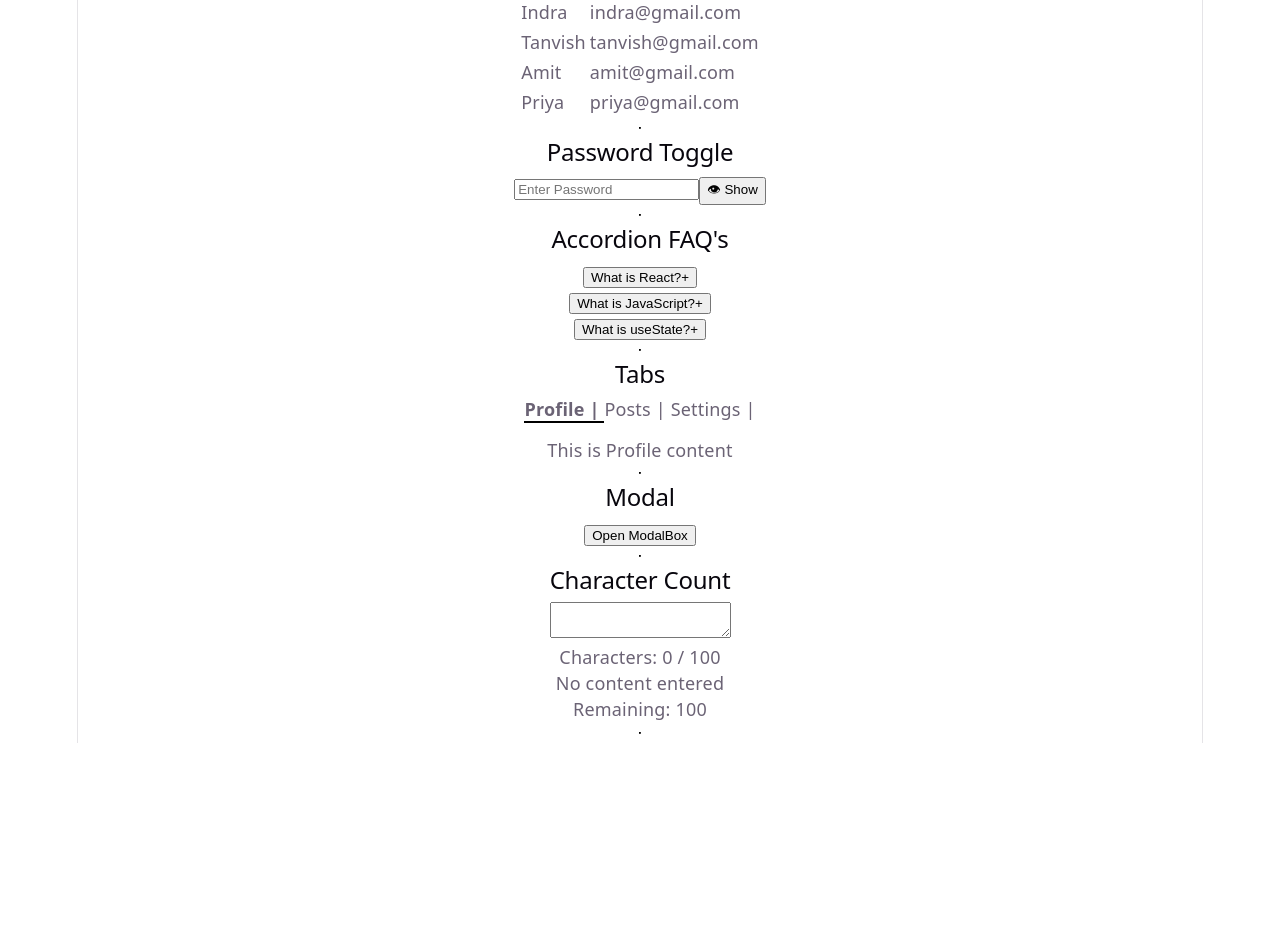
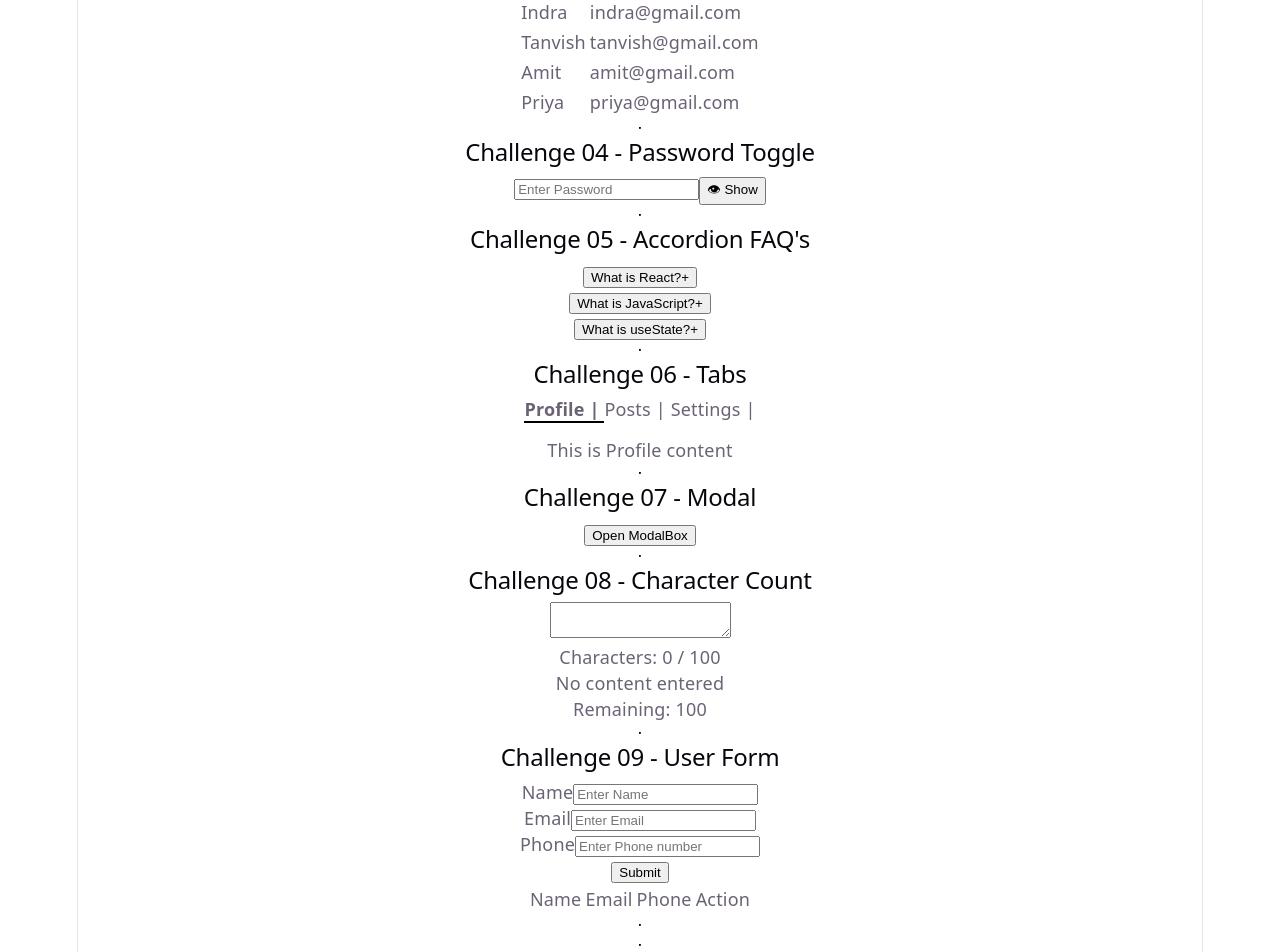
Before and after one commit to indra1461/reactCodingChallenge, a React (Vite) app: page / in a window 1280 px wide. Shown: the part 480-1432 px from the top of the page. Before the commit the page ends 1223 px from the top, so only its background shows below. Built offline with nearby package versions, Linux system fonts and the light colour scheme.

Commit message:
submit userFrom

```diff
--- a/src/App.jsx
+++ b/src/App.jsx
@@ -7,6 +7,7 @@ import Accordion from "./challenges/05-accordion/Accordion";
 import Tabs from "./challenges/06-tabs/Tabs";
 import Modal from "./challenges/07-modal/Modal";
 import CharcterCount from "./challenges/08-characterCount/CharcterCount";
+import UserForm from "./challenges/09-UserForm/UserForm";
 const App = () => {
   return (
     <>
@@ -28,6 +29,21 @@ const App = () => {
       <hr />
       <CharcterCount />
       <hr />
+      <UserForm />
+      <hr />
+      <hr />
+      <hr />
+      <hr />
+      <hr />
+      <hr />
+      <hr />
+      <hr />
+      <hr />
+      <hr />
+      <hr />
+      <hr />
+      <hr />
+      <hr />
     </>
   );
 };
--- a/src/challenges/01-counter/Counter.jsx
+++ b/src/challenges/01-counter/Counter.jsx
@@ -16,7 +16,7 @@ const Counter = () => {
 
   return (
     <div>
-      <h2>Counter App</h2>
+      <h2>Challenge 01 - Counter App</h2>
 
       <h3>{counter}</h3>
       <button onClick={increment}>Increment</button>
--- a/src/challenges/02-todo/TodoList.jsx
+++ b/src/challenges/02-todo/TodoList.jsx
@@ -49,7 +49,7 @@ const todoList = () => {
   };
   return (
     <div>
-      <h2>CRUD TODO LIST</h2>
+      <h2>Challenge 02 - CRUD TODO LIST</h2>
       <input
         type="text"
         placeholder="Enter todo.."
--- a/src/challenges/03-searchTable/SearchTable.jsx
+++ b/src/challenges/03-searchTable/SearchTable.jsx
@@ -17,7 +17,7 @@ const SearchTable = () => {
   );
   return (
     <div>
-      <h2>Search Table </h2>
+      <h2>Challenge 03 - Search Table </h2>
       <input
         type="text"
         placeholder="search Users by name or email..."
--- a/src/challenges/04-passwordToggle/PasswordToggle.jsx
+++ b/src/challenges/04-passwordToggle/PasswordToggle.jsx
@@ -9,7 +9,7 @@ const PasswordToggle = () => {
   };
   return (
     <div>
-      <h2>Password Toggle</h2>
+      <h2>Challenge 04 - Password Toggle</h2>
       <input
         type={toggle === false ? "password" : "text"}
         placeholder="Enter Password"
--- a/src/challenges/05-accordion/Accordion.jsx
+++ b/src/challenges/05-accordion/Accordion.jsx
@@ -26,7 +26,7 @@ const Accordion = () => {
   };
   return (
     <div>
-      <h2>Accordion FAQ's</h2>
+      <h2>Challenge 05 - Accordion FAQ's</h2>
 
       {faqs.map((f) => (
         <div id={f.id}>
--- a/src/challenges/06-tabs/Tabs.jsx
+++ b/src/challenges/06-tabs/Tabs.jsx
@@ -23,7 +23,7 @@ const Tabs = () => {
   };
   return (
     <div>
-      <h2>Tabs</h2>
+      <h2>Challenge 06 - Tabs</h2>
       {tabs.map((tab) => (
         <span
           id={tab.id}
--- a/src/challenges/07-modal/Modal.jsx
+++ b/src/challenges/07-modal/Modal.jsx
@@ -18,7 +18,7 @@ const Modal = () => {
   }, []);
   return (
     <div>
-      <h2>Modal</h2>
+      <h2>Challenge 07 - Modal</h2>
       <button onClick={modalHandle}>Open ModalBox</button>
       {isOpen === true ? (
         <div className="overlay" onClick={() => setIsOpen(false)}>
--- a/src/challenges/08-characterCount/CharcterCount.jsx
+++ b/src/challenges/08-characterCount/CharcterCount.jsx
@@ -8,7 +8,7 @@ const CharcterCount = () => {
 
   return (
     <div>
-      <h2>Character Count</h2>
+      <h2>Challenge 08 - Character Count</h2>
       <textarea
         value={value}
         onChange={(e) => setValue(e.target.value)}
--- /dev/null
+++ b/src/challenges/09-UserForm/UserForm.jsx
@@ -0,0 +1,101 @@
+import React, { useState } from "react";
+
+const UserForm = () => {
+  const [form, setForm] = useState({
+    name: "",
+    email: "",
+    phone: "",
+  });
+  const [error, setError] = useState("");
+  const [users, setUsers] = useState([]);
+
+  const addUser = (e) => {
+    e.preventDefault();
+    if (!form.name) {
+      setError("Name is required");
+      return;
+    }
+    if (!form.email) {
+      setError("Email is required");
+      return;
+    }
+    if (!form.phone) {
+      setError("Phone is required");
+      return;
+    }
+    const newUser = { id: Date.now(), ...form };
+    setUsers((prev) => [...prev, newUser]);
+    setForm({ name: "", email: "", phone: "" });
+    setError("");
+  };
+  const deleteUser = (id) => {
+    setUsers((prev) => prev.filter((user) => user.id !== id));
+  };
+  return (
+    <div>
+      <h2>Challenge 09 - User Form</h2>
+
+      <form onSubmit={addUser}>
+        <label htmlFor="Name">Name</label>
+        <input
+          type="text"
+          placeholder="Enter Name"
+          value={form.name}
+          onChange={(e) =>
+            setForm((prev) => ({ ...prev, name: e.target.value }))
+          }
+        />
+        <br />
+        <label htmlFor="Email">Email</label>
+        <input
+          type="email"
+          placeholder="Enter Email"
+          value={form.email}
+          onChange={(e) =>
+            setForm((prev) => ({ ...prev, email: e.target.value }))
+          }
+        />
+        <br />
+        <label htmlFor="Phone">Phone</label>
+        <input
+          type="text"
+          placeholder="Enter Phone number"
+          maxLength={10}
+          value={form.phone}
+          onChange={(e) =>
+            setForm((prev) => ({ ...prev, phone: e.target.value }))
+          }
+        />
+        <br />
+        <button type="submit">Submit</button>
+        {error && <p>{error}</p>}
+      </form>
+      <center>
+        <table>
+          <thead>
+            <tr>
+              <td>Name</td>
+              <td>Email</td>
+              <td>Phone</td>
+              <td>Action</td>
+            </tr>
+          </thead>
+          <tbody>
+            {users.map((user) => (
+              <tr key={user.id}>
+                <td>{user.name}</td>
+                <td>{user.email}</td>
+                <td>{user.phone}</td>
+                <td>
+                  <button onClick={() => deleteUser(user.id)}>Delete</button>
+                </td>
+              </tr>
+            ))}
+          </tbody>
+        </table>
+      </center>
+    </div>
+  );
+};
+
+export default UserForm;
```
